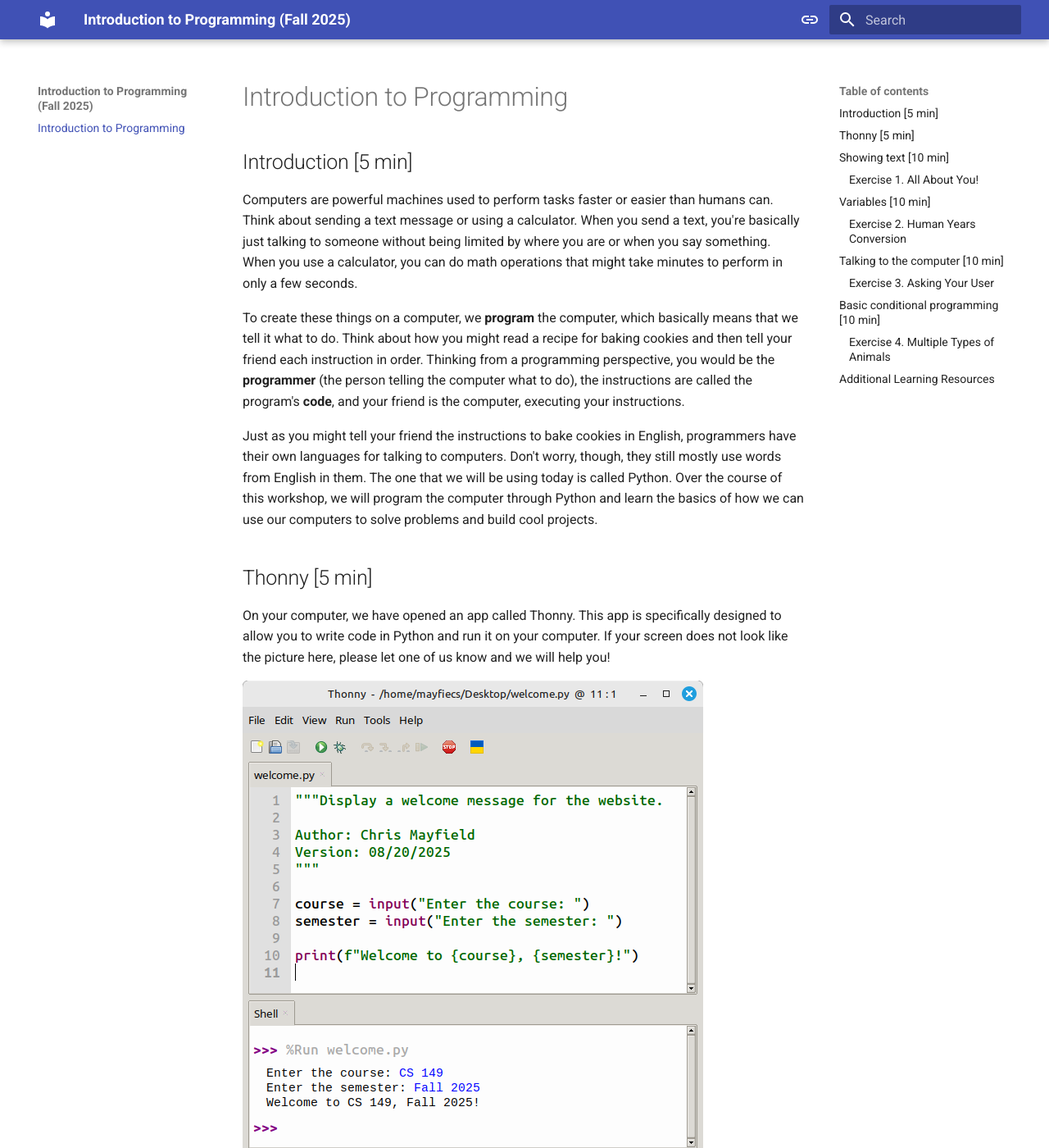
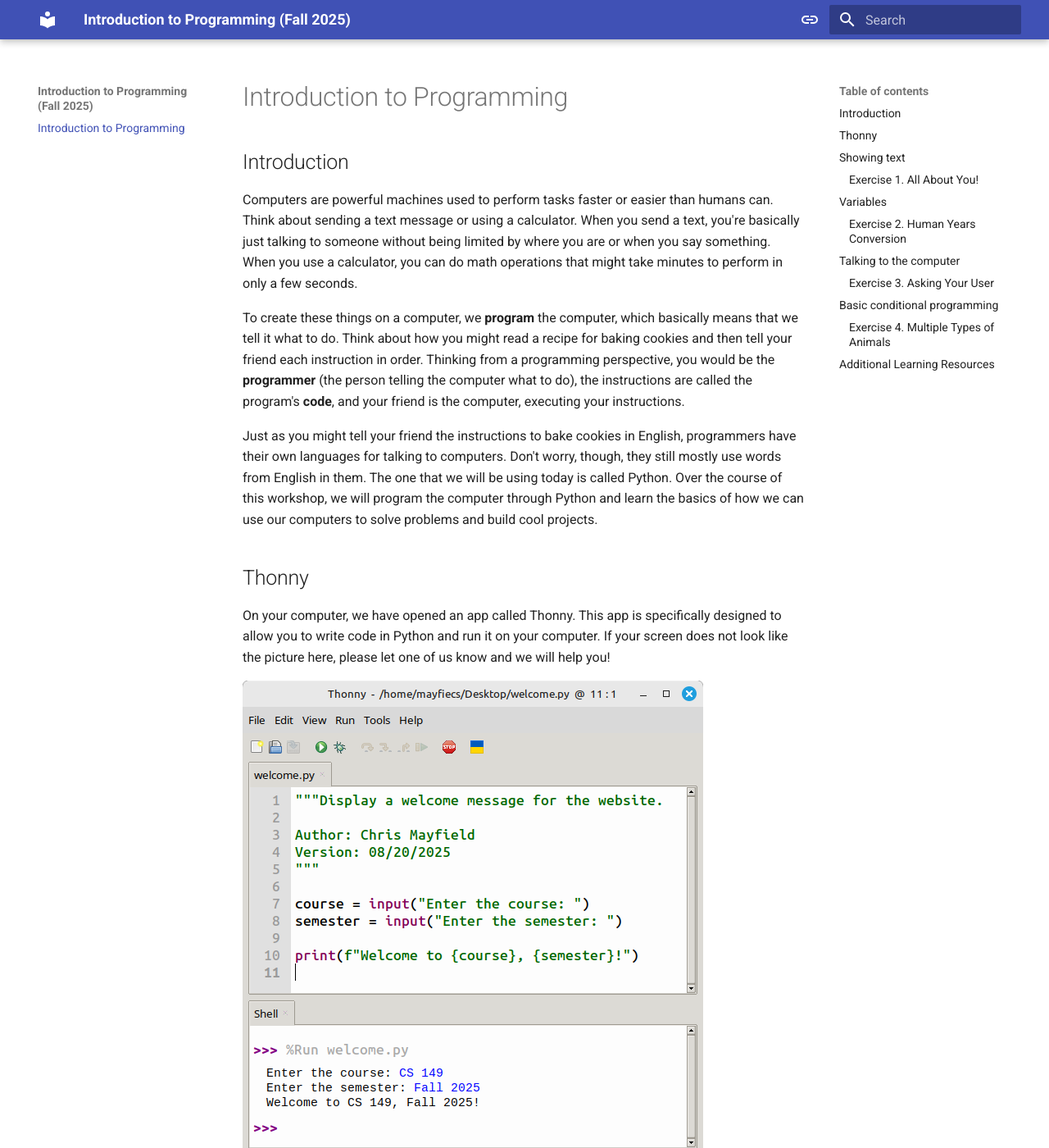
Before and after one commit to ajaxvp/digital-f25-itp, an MkDocs documentation site: the page built from docs/index.md, in a window 1280 px wide and 1400 px high. Shown: the whole window at 82% size. Built offline with MkDocs 1.6.1 and Material for MkDocs 9.7.7, drawn with Linux system fonts in a browser that asks for light colours; some of the changed text lies outside the part shown.

Commit message:
remove timing

````diff
--- a/docs/index.md
+++ b/docs/index.md
@@ -1,6 +1,6 @@
 # Introduction to Programming
 
-## Introduction [5 min]
+## Introduction
 
 Computers are powerful machines used to perform tasks faster or easier than humans can. Think about sending a text message or using a calculator. When you send a text, you're basically just talking to someone without being limited by where you are or when you say something. When you use a calculator, you can do math operations that might take minutes to perform in only a few seconds.
 
@@ -8,13 +8,13 @@
 
 Just as you might tell your friend the instructions to bake cookies in English, programmers have their own languages for talking to computers. Don't worry, though, they still mostly use words from English in them. The one that we will be using today is called Python. Over the course of this workshop, we will program the computer through Python and learn the basics of how we can use our computers to solve problems and build cool projects.
 
-## Thonny [5 min]
+## Thonny
 
 On your computer, we have opened an app called Thonny. This app is specifically designed to allow you to write code in Python and run it on your computer. If your screen does not look like the picture here, please let one of us know and we will help you!
 
 ![Thonny with code editor and shell open](img/thonny.png)
 
-## Showing text [10 min]
+## Showing text
 
 One of the main goals of programming is to have the computer produce output. Think back to us baking: what's the point of us following all those instructions if we don't get to eat the cookies at the end? The cookies were the output of our recipe! Similarly, we can use Python code to have our computer generate output. Type (or copy) the following Python code into Thonny:
 
@@ -44,7 +44,7 @@
 The cat's age is 8
 ```
 
-## Variables [10 min]
+## Variables
 
 Imagine if my code had these two print calls in it:
 
@@ -125,7 +125,7 @@
 The cat's age in human years is 64
 ```
 
-## Talking to the computer [10 min]
+## Talking to the computer
 
 Although it's pretty cool that we can do calculations like finding the human age of a cat, wouldn't it be even cooler if each time we ran the program we could *ask* about our user's cat? If we could do this, we could make it so anyone could use our program to find *their* cat's human age!
 
@@ -185,7 +185,7 @@
 Your cat's age in human years is 64
 ```
 
-## Basic conditional programming [10 min]
+## Basic conditional programming
 
 At this point, you have developed quite a substantial program. But, what if we wanted to take it a step further? Imagine if we were to also ask the user what *type* of animal their pet was? Then, depending on what type of pet they tell us, we calculate that pet's age in human years.
 
````
